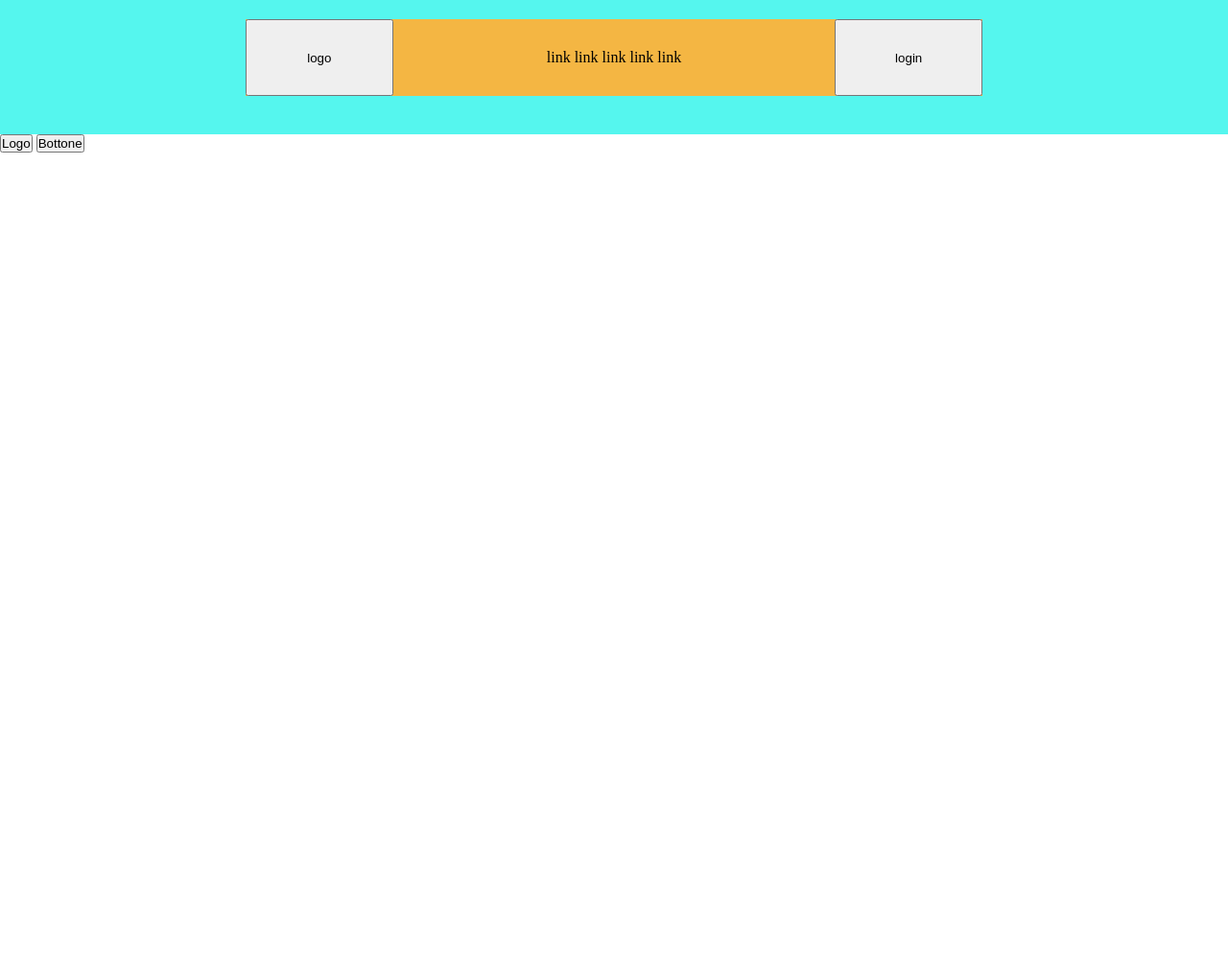
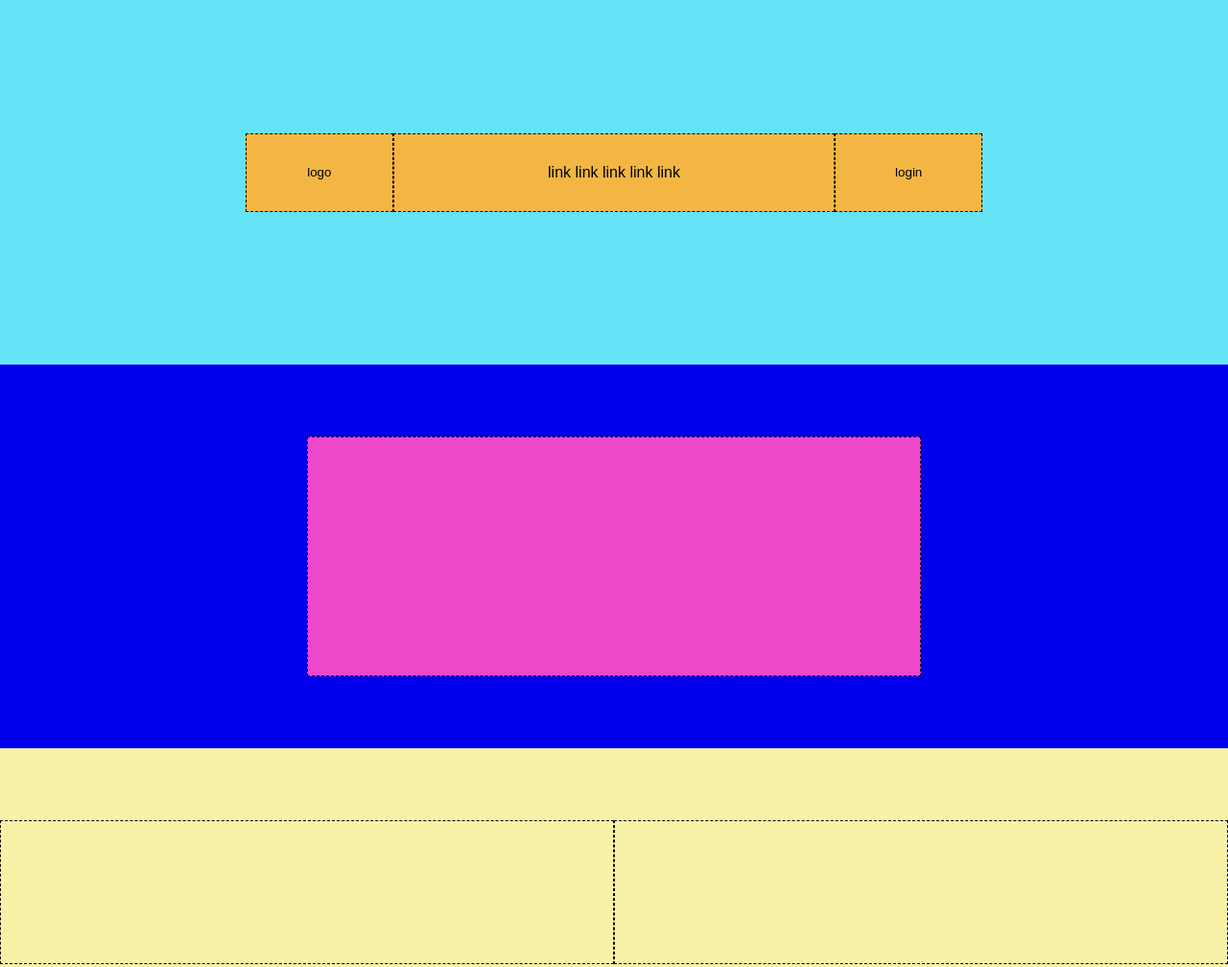
Before and after one commit to PaoloPilati/htmlcss-struttura-discord, a plain HTML site: page index.html in a window 1280 px wide. Shown: the part 20-1028 px from the top of the page at 96% size. Before the commit the page ends 800 px from the top, so only its background shows below. Drawn offline with Linux system fonts and the light colour scheme.

Commit message:
Completamento struttura HTML + centralizzazione classi

```diff
--- a/CSS/style.css
+++ b/CSS/style.css
@@ -4,15 +4,22 @@
     box-sizing: border-box;
 }
 
+/* General */
+
+body {
+    font-family: Arial, Helvetica, sans-serif;
+}
+
 header {
     display: flex;
-    background-color: #40f5ece3;
+    background-color: #52e0f5e3;
     height: 160px;
-    flex-basis: 100vw;
-    flex-direction: row;
-    justify-content: space-around;
-    align-items: center;
-    align-content: center;
+}
+
+footer {
+    display: flex;
+    height: 160px;
+    border-top: 2px solid #b0adad;
 }
 
 li {
@@ -25,25 +32,103 @@ nav ul li a {
     color: #000000;
 }
 
+
+/* Utils */
+
+.flex-section {
+    display: flex;
+    flex-basis: 100vw;
+    flex-direction: row;
+    justify-content: center;
+    align-items: center;
+    align-content: center;
+    height: 400px;
+}
+
 .flex-nav {
     display: flex;
-    background-color: #f4b643;
-    flex-basis: 60%;
     margin: 0 4rem;
     height: 80px;
+    flex-basis: 60%;
+    justify-content: space-between;
 }
 
-.fn-child1 {
-    flex-basis: 20%;
+.foot-flex {
+    background-color: #00a59a;
 }
 
-.fn-child2 {
-    flex-basis: 60%;
+.fn-children {
     text-align: center;
     line-height: 80px;
     vertical-align: middle;
 }
 
-.fn-child3 {
+.fs1-child {
+    height: 250px;
+    width: 50%;
+    background-color: #ee48ca;
+}
+
+.fs5-children {
+    background-color: #046504;
+}
+
+.fs6-children {
+    background-color: #00a59a;
+}
+.fs6-children:first-of-type {
+    background-color: #ee48ca;
+}
+
+.foot-child {
+    justify-content: space-between;
+
+}
+
+.dashed {
+    border: 1px dashed #000000;
+}
+
+.section-height {
+    height: 300px;
+}
+
+.divflex-height {
+    height: 150px;
+}
+
+.fix-fb60 {
+    flex-basis: 60%;
+}
+
+.fix-fb20 {
     flex-basis: 20%;
 }
+
+.bkg-org {
+    background-color: #f4b643;
+}
+
+.bkg-blue {
+    background-color: #0000ee;
+}
+
+.bkg-cream {
+    background-color: #f8f1a8;
+}
+
+.bkg-grey {
+    background-color: #b0adad;
+}
+
+.bkg-charcoal {
+    background-color: #131313;
+}
+
+.bluediv {
+    background-color: #004cd8;
+}
+
+.pinkdiv {
+    background-color: #ffc0cb;
+}
--- a/index.html
+++ b/index.html
@@ -7,27 +7,60 @@
     <link rel="stylesheet" href="CSS/style.css" type="text/css">
 </head>
 <body>
-    <header>
-        <nav class="flex-nav">
-            <button class="fn-child1 bckg-org">logo</button>
-            <ul class="fn-child2 bckg-org">
+    <header class="flex-section">
+        <nav class="flex-nav flex-section fix-fb60 bkg-org">
+            <button class="fn-children fix-fb20 bkg-org dashed">logo</button>
+            <ul class="fn-children fix-fb60 dashed">
                 <li><a href="#">link</a></li>
                 <li><a href="#">link</a></li>
                 <li><a href="#">link</a></li>
                 <li><a href="#">link</a></li>
                 <li><a href="#">link</a></li>
             </ul>
-            <button class="fn-child3 bckg-org">login</button>
+            <button class="fn-children fix-fb20 bkg-org dashed">login</button>
         </nav>
     </header>
     <main class="flex-main">
-        <section class="flex-section">
-
-        </section>
+        <div class="flex-section bkg-blue">
+            <div class="fs1-child dashed">
+            </div>
+        </div>
+        <div class="flex-section bkg-cream section-height fixed-flexbasis">
+            <div class="fs2-children fix-fb60 divflex-height dashed">
+            </div>
+            <div class="fs2-children fix-fb60 divflex-height dashed">
+            </div>
+        </div>
+        <div class="flex-section bkg-grey section-height">
+            <div class="fs3-children fix-fb60 divflex-height dashed">
+            </div>
+        </div>
+        <div class="flex-section bkg-cream section-height">
+            <div class="fs4-children fix-fb60 divflex-height dashed">
+            </div>
+        </div>
+        <div class="flex-section bkg-grey">
+            <div class="fs5-children fix-fb60 divflex-height dashed">
+            </div>
+        </div>
+        <div class="flex-section bkg-charcoal">
+            <div class="fs6-children fix-fb60 divflex-height dashed">
+            </div>
+            <div class="fs6-children fix-fb60 divflex-height dashed">
+            </div>
+            <div class="fs6-children fix-fb60 divflex-height dashed">
+            </div>
+            <div class="fs6-children fix-fb60 divflex-height dashed">
+            </div>
+            <div class="fs6-children fix-fb60 divflex-height dashed">
+            </div>
+        </div>
     </main>
-    <footer class="flex-foot">
-        <button>Logo</button>
-        <button>Bottone</button>
+    <footer class="flex-section fix-fb60 bkg-charcoal">
+        <nav class="flex-nav foot-flex dashed">
+            <button class="bkg-org fn-children foot-child">Logo</button>
+            <button class="bkg-org fn-children foot-child">Bottone</button>
+        </nav>
     </footer>
 
 </body>
```
